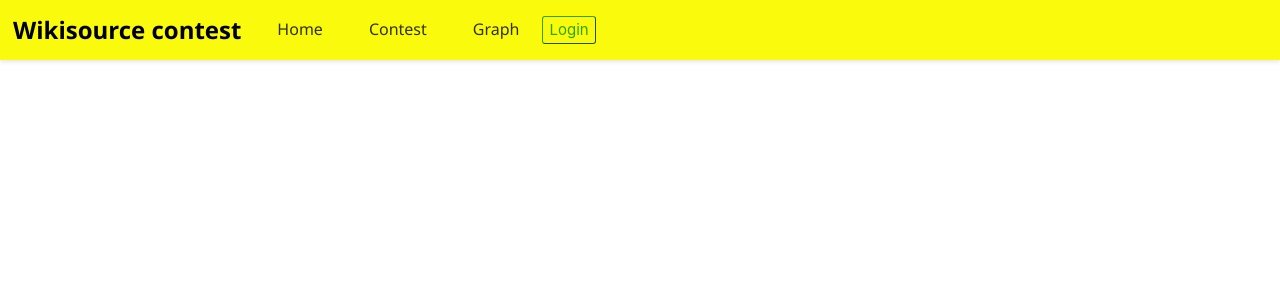
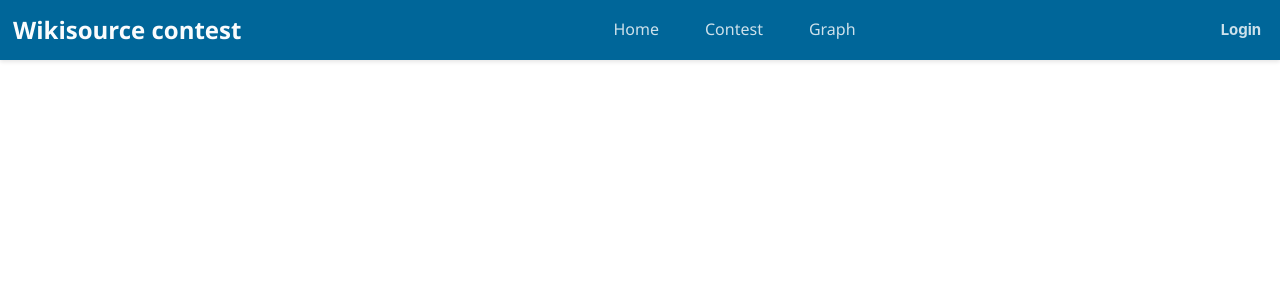
Before and after one commit to indictechcom/wscontest, a Vue app: page / in a window 1280 px wide. Shown: the top 300 px of the page. Built offline with nearby package versions, Linux system fonts and the light colour scheme.

Commit message:
Update navbar.vue

```diff
--- a/src/components/navbar.vue
+++ b/src/components/navbar.vue
@@ -17,7 +17,7 @@
 <template>
     <!-- <div id="navigation"> -->
         <nav class="navbar">
-        <a class="contest" href="#">Wikisource contest</a>
+        <a class="title" href="#">Wikisource contest</a>
         <div class="navbar-nav">
             <ul class="navbar-items">
                 <li class="navbar-item">
@@ -59,7 +59,7 @@
   position: fixed;
   width: 100%;
   height: 60px;
-  background-color: #fafa0c;
+  background-color: #006699;
   box-shadow: 0 2px 4px rgba(0, 0, 0, 0.1);
   z-index: 1000;
   display: flex;
@@ -81,20 +81,23 @@
 
 .button {
     padding: 1px 6px;
-    border: 1px outset buttonborder;
-    border-radius: 3px;
-    border-color: #20a200f1;
-    color: #20a200f1;
-    background-color: #fafa0c;
+    color: #ffffffcd;
+    font-weight: bold;
+    margin-right: 1%;
     text-decoration: none;
     float: right;
 }
 
+.navbar-center {
+  display: flex;
+  justify-content: center;
+  flex-grow: 1;
+}
 
 .navbar-nav {
   display: flex;
-  justify-content: space-around;
-  align-items: center;
+  justify-content: center;
+  flex-grow: 1;
 }
 
 .navbar-items {
@@ -111,7 +114,7 @@
 
 .nav-link {
   text-decoration: none;
-  color: #000000cd;
+  color: #ffffffcd;
   font-weight: normal;
   font-family: 'Segoe UI', Tahoma, Geneva, Verdana, sans-serif;
   font-size: medium
@@ -127,6 +130,16 @@
   margin: 10px;
 }
 
+.title {
+  text-decoration: none;
+  color: #fffffffa;
+  font-weight: bold;
+  text-align: center;
+  font-size: x-large;
+  font-family: 'Segoe UI', Tahoma, Geneva, Verdana, sans-serif;
+  margin: 10px;
+}
+
 .contest:hover,
 .nav-link:hover {
   text-decoration: wavy;
```
